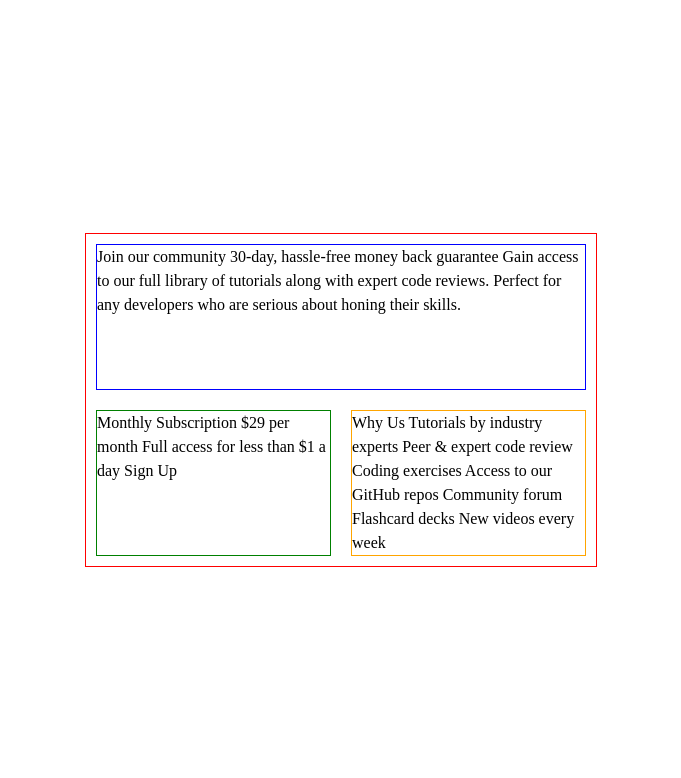
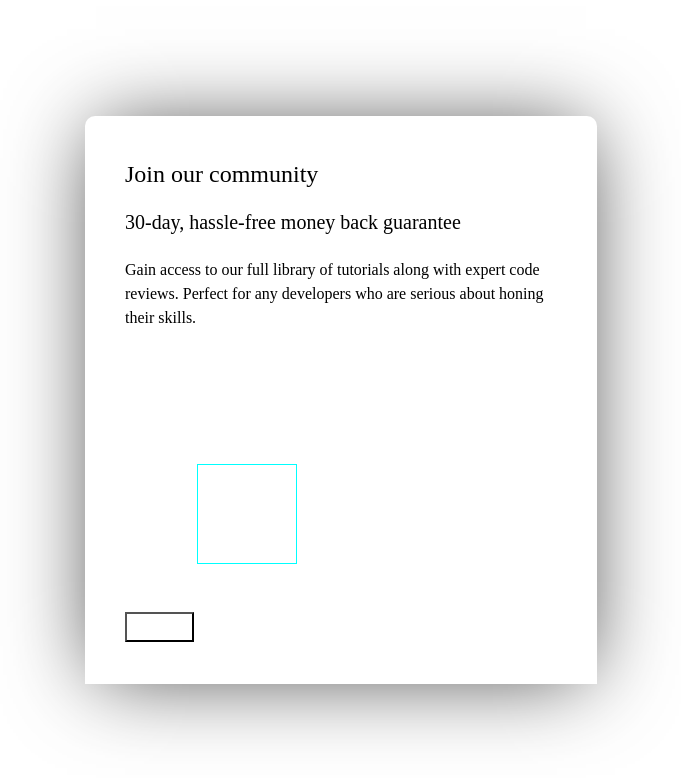
Before and after one commit to JammiM/single-price-grid-component, a React (Vite) app: page / in a window 1280 px wide. Shown: the top 778 px of the page, without its empty margins (299-980 px from the left). Built offline with nearby package versions, Linux system fonts and the light colour scheme.

Commit message:
Added the general outline of the component

```diff
--- a/src/components/SinglePriceGrid.css
+++ b/src/components/SinglePriceGrid.css
@@ -1,15 +1,33 @@
 .SinglePriceGrid {
-  border: 1px solid red;
-  padding: 10px;
+  /* border: 1px solid var(--fc-green-500); */
+  /* padding: 10px; */
+  border-top-right-radius: 10px;
+  border-top-left-radius: 10px;
   margin-left: 30%;
   margin-right: 30%;
+  font-size: var(--fs-regular);
 
+  box-shadow: 0px 2px 82px -11px rgba(0, 0, 0, 0.75);
+  -webkit-box-shadow: 0px 2px 82px -11px rgba(0, 0, 0, 0.75);
+  -moz-box-shadow: 0px 2px 82px -11px rgba(0, 0, 0, 0.75);
+
+  /* box-shadow: 10px 10px 5px lightblue; */
+
+  /* border-radius: 20px; */
+  /* font-family: "Karla", sans-serif;
+  font-optical-sizing: auto; */
+  /* .karla-<uniquifier> {
+    font-family: "Karla", sans-serif;
+    font-optical-sizing: auto;
+    font-weight: <weight>;
+    font-style: normal;
+  } */
   display: grid;
   grid-template: 1fr 1fr / 1fr 1fr;
   grid-template-areas:
     "header header"
     "price why-us";
-  gap: 20px;
+  /* gap: 20px; */
 
   @media (max-width: 1024px) {
     margin-left: 10%;
@@ -24,17 +42,93 @@
 }
 
 .header {
-  border: 1px solid blue;
+  padding: 40px;
 
   grid-area: header;
+  display: grid;
+  grid-template: 0.5fr 0.5fr 1fr / 1fr;
 }
 
-.price {
+.header__title {
+  color: var(--fc-teal-500);
+  font-weight: var(--fw-bold);
+  font-size: 1.5em;
+}
+
+.header__sub_title {
+  color: var(--fc-green-400);
+  font-weight: var(--fw-bold);
+  font-size: 1.25em;
+}
+
+.header__paragraph {
+  color: var(--fc-green-500);
+  font-weight: var(--fw-regular);
+  font-size: var(--fs-regular);
+}
+
+.sign_up {
+  background-color: var(--fc-teal-500);
+  padding: 40px;
+  color: #fff;
+  font-weight: var(--fw-bold);
+
   grid-area: price;
-  border: 1px solid green;
+  /* display: grid; */
+  /* align-items: center; */
+  /* gap: 12px; */
+}
+
+.sign_up__heading {
+  /* font-size: var(--fs-sub-heading); */
+}
+
+.sign_up__month {
+  font-size: 3em;
+  line-height: 40px;
+  /* vertical-align: middle; */
+  /* font-size: var(--fs-regular); */
+}
+
+.sign_up__month--muted {
+  font-size: 0.5em;
+  line-height: 20px;
+  min-height: 100px;
+  display: inline-flex;
+  align-items: center;
+  border: 1px solid aqua;
+  /* align-self: safe; */
+  /* vertical-align: middle; */
+
+  /* vertical-align: baseline; */
+  /* vertical-align: baseline; */
+  /* display: grid; */
+  /* align-items: center; */
+  /* gap: 12px; */
+}
+
+.sign_up__button {
+  background-color: var(--fc-green-400);
+  color: var(--fc-teal-100);
 }
 
 .why-us {
+  background-color: var(--fc-teal-500);
+  color: #fff;
+  padding: 40px;
+
   grid-area: why-us;
-  border: 1px solid orange;
+  display: grid;
+  align-items: center;
+  gap: 12px;
 }
+
+.why-us__heading {
+  font-weight: var(--fw-bold);
+  font-size: var(--fs-sub-heading);
+}
+
+.why-us_description {
+  font-weight: var(--fw-regular);
+  font-size: 1.25em;
+}
--- a/src/components/SinglePriceGrid.jsx
+++ b/src/components/SinglePriceGrid.jsx
@@ -5,18 +5,37 @@ const SinglePriceGrid = () => {
   return (
     <div className="SinglePriceGrid">
       <div className="header">
-        Join our community 30-day, hassle-free money back guarantee Gain access
-        to our full library of tutorials along with expert code reviews. Perfect
-        for any developers who are serious about honing their skills.
+        <p className="header__title">Join our community</p>
+        <p className="header__sub_title">
+          30-day, hassle-free money back guarantee
+        </p>
+        <p className="header__paragraph">
+          Gain access to our full library of tutorials along with expert code
+          reviews. Perfect for any developers who are serious about honing their
+          skills.
+        </p>
       </div>
-      <div className="price">
-        Monthly Subscription &#36;29 per month Full access for less than &#36;1
-        a day Sign Up
+      <div className="sign_up">
+        <p className="sign_up__heading">Monthly Subscription</p>
+        <div>
+          <p className="sign_up__month">
+            &#36;29<span className="sign_up__month--muted">per month</span>
+          </p>
+        </div>
+        <p className="sign_up__description">
+          Full access for less than &#36;1 a day{" "}
+        </p>
+        <button type="button" className="sign_up__button">
+          Sign Up
+        </button>
       </div>
       <div className="why-us">
-        Why Us Tutorials by industry experts Peer &amp; expert code review
-        Coding exercises Access to our GitHub repos Community forum Flashcard
-        decks New videos every week
+        <p className="why-us__heading">Why Us</p>
+        <p className="why-us__description">
+          Tutorials by industry experts Peer &amp; expert code review Coding
+          exercises Access to our GitHub repos Community forum Flashcard decks
+          New videos every week
+        </p>
       </div>
     </div>
   );
```
